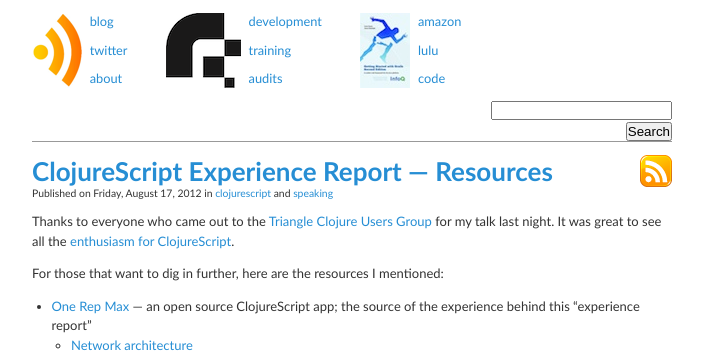
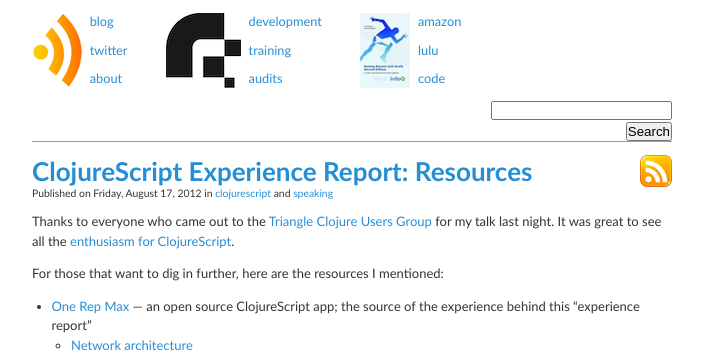
Before and after one commit to asclepius/paulkulyk.com, a Jekyll site: the page built from blog/_posts/2012-08-17-clojurescript-experience-report-resources.md, in a window 1280 px wide. Shown: the top 353 px of the page, without its empty margins (288-991 px from the left). Built offline with Jekyll 4.4.1, drawn with Linux system fonts in a browser that asks for light colours; nearby versions of some CDN libraries; comment, search, counter and statistics services are not loaded.

```diff
--- a/blog/_posts/2012-08-17-clojurescript-experience-report-resources.md
+++ b/blog/_posts/2012-08-17-clojurescript-experience-report-resources.md
@@ -1,5 +1,5 @@
 ---
-title: "ClojureScript Experience Report — Resources"
+title: "ClojureScript Experience Report: Resources"
 layout: post
 tags:
 - clojurescript
```
